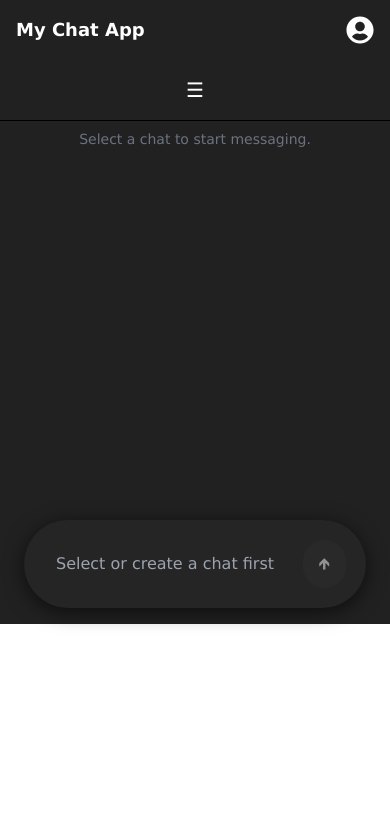
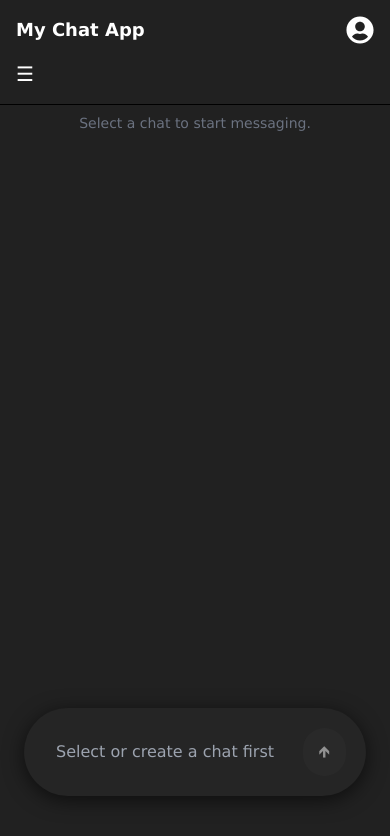
Before and after one commit to iamalokpatel/NexusAI, a React (Create React App) app in the folder frontend/: page / in a window 390 px wide. Shown: the top 836 px of the page. Built offline with nearby package versions, Linux system fonts and the light colour scheme.

Commit message:
Improve StyLing

```diff
--- a/frontend/src/components/Messages.js
+++ b/frontend/src/components/Messages.js
@@ -190,12 +190,12 @@ const Messages = () => {
         </div>
       )}
 
-      <div className="w-full flex flex-col pb-4 bg-[#212121]">
+      <div className="w-full flex flex-col pb-12 md:pb-6 bg-[#212121] h-screen md:h-auto">
         <Navbar isLoggedIn={isLoggedIn} setIsLoggedIn={setIsLoggedIn} />
 
         {/* Toggle Sidebar Button on Mobile */}
         <button
-          className="md:hidden p-4 text-white text-xl"
+          className="md:hidden pb-4 pl-4 text-white text-xl self-start"
           onClick={() => setSidebarOpen(true)}
           aria-label="Open Sidebar"
         >
@@ -203,7 +203,8 @@ const Messages = () => {
         </button>
 
         <div
-          className="space-y-2 h-96 overflow-y-scroll p-2 bg-[#212121] scrollbar-thin scrollbar-thumb-gray-400 scrollbar-track-gray-200 flex-grow text-sm text-white border-t border-black"
+          className="space-y-2 overflow-y-scroll p-2 bg-[#212121] scrollbar-thin scrollbar-thumb-gray-400 scrollbar-track-gray-200 flex-grow text-sm text-white border-t border-black
+  h-screen md:h-96"
           aria-live="polite"
         >
           {messages.length === 0 && !loading && (
@@ -231,7 +232,7 @@ const Messages = () => {
           <div ref={messagesEndRef} />
         </div>
 
-        <div className="mt-4 flex justify-center px-4">
+        <div className="mt-5 flex justify-center px-4">
           <div className="relative w-full max-w-2xl px-2">
             <input
               className="w-full rounded-full p-8 pr-14 bg-[#252525] text-white shadow-[0_4px_20px_rgba(0,0,0,0.6)]
```
